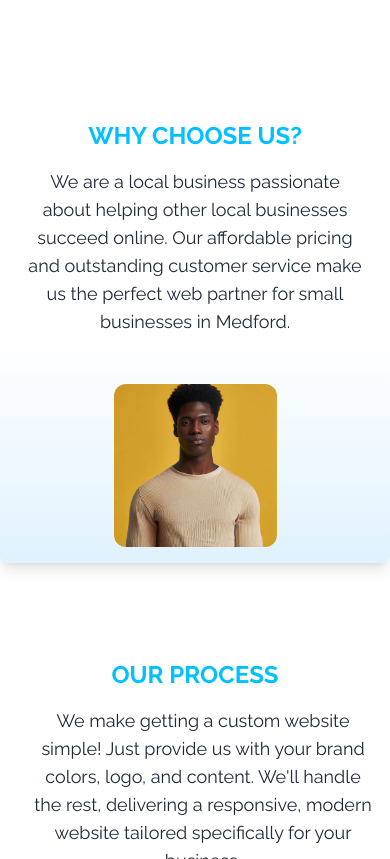
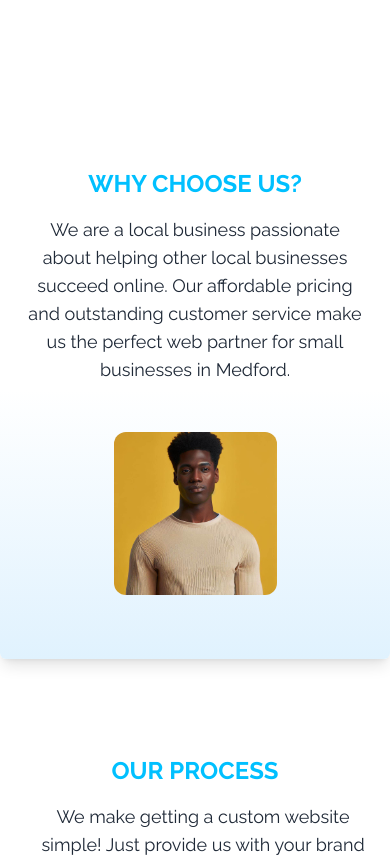
Before and after one commit to MonkeyCrumbs999/webwave-building, a website: page src/index.html in a window 390 px wide. Shown: the part 740-1599 px from the top of the page. Drawn offline with nearby package versions, Linux system fonts and the light colour scheme; files that its build step writes are made by us from their sources; a web font is replaced by a local one.

Commit message:
adjusted padding in why choose us section

```diff
--- a/src/index.html
+++ b/src/index.html
@@ -217,7 +217,7 @@
 
     <!-- WHY CHOOSE US -->
     <div
-      class="flex flex-col md:flex-row gap-4 md:gap-8 justify-between items-center bg-gradient-to-b via-transparent from-transparent to-sky-100 px-4 mt-4 md:px-20 md:mt-24 md:py-10 rounded-md shadow-lg transition-all duration-500 min-h-[400px]">
+      class="flex flex-col md:flex-row gap-4 md:gap-8 justify-between items-center bg-gradient-to-b via-transparent from-transparent to-sky-100 px-4 mt-4 md:px-20 md:mt-24 md:py-10 py-12 rounded-md shadow-lg transition-all duration-500 min-h-[400px]">
       <div class="flex flex-col w-full md:w-1/2 text-center mb-4 md:mb-0">
         <h2
           class="text-2xl md:text-4xl font-bold mb-4 text-webwave-blue uppercase">
```
